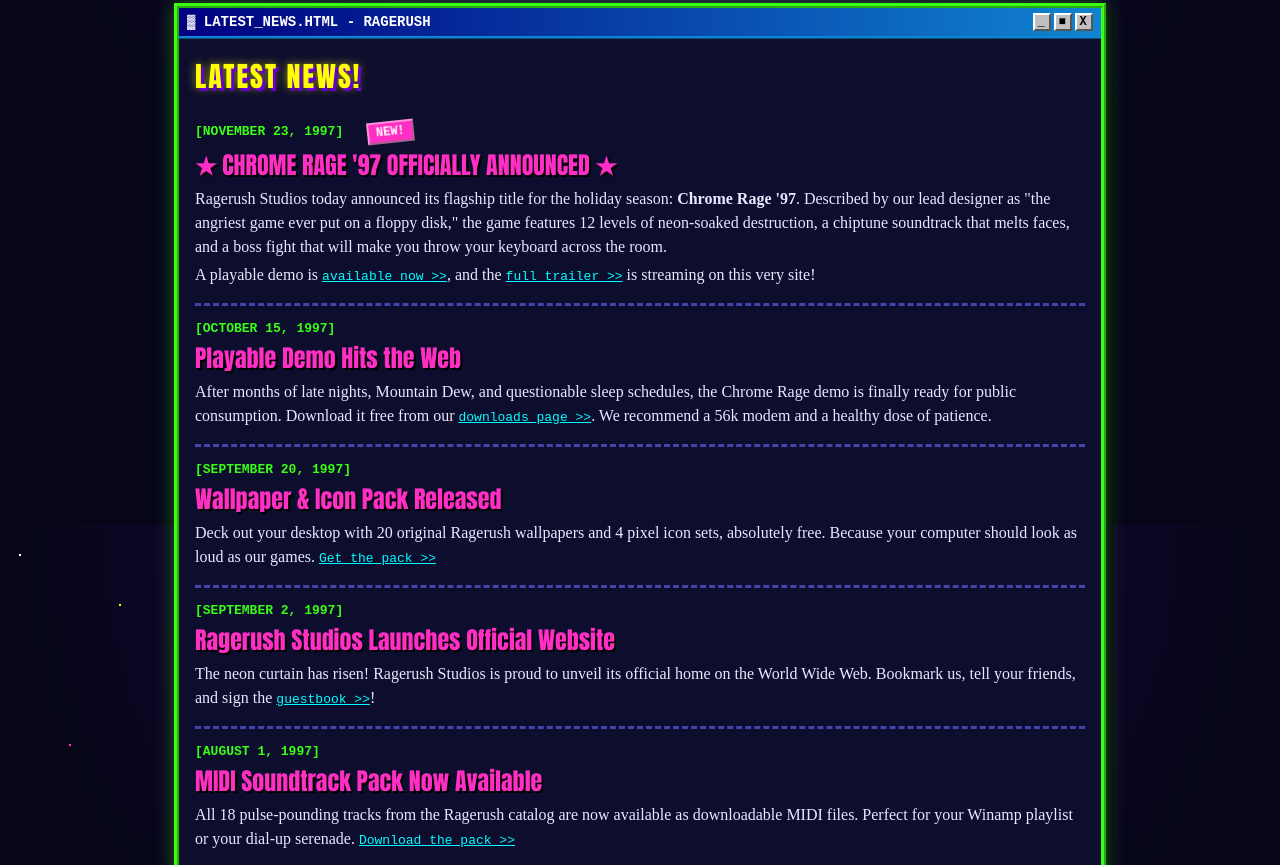
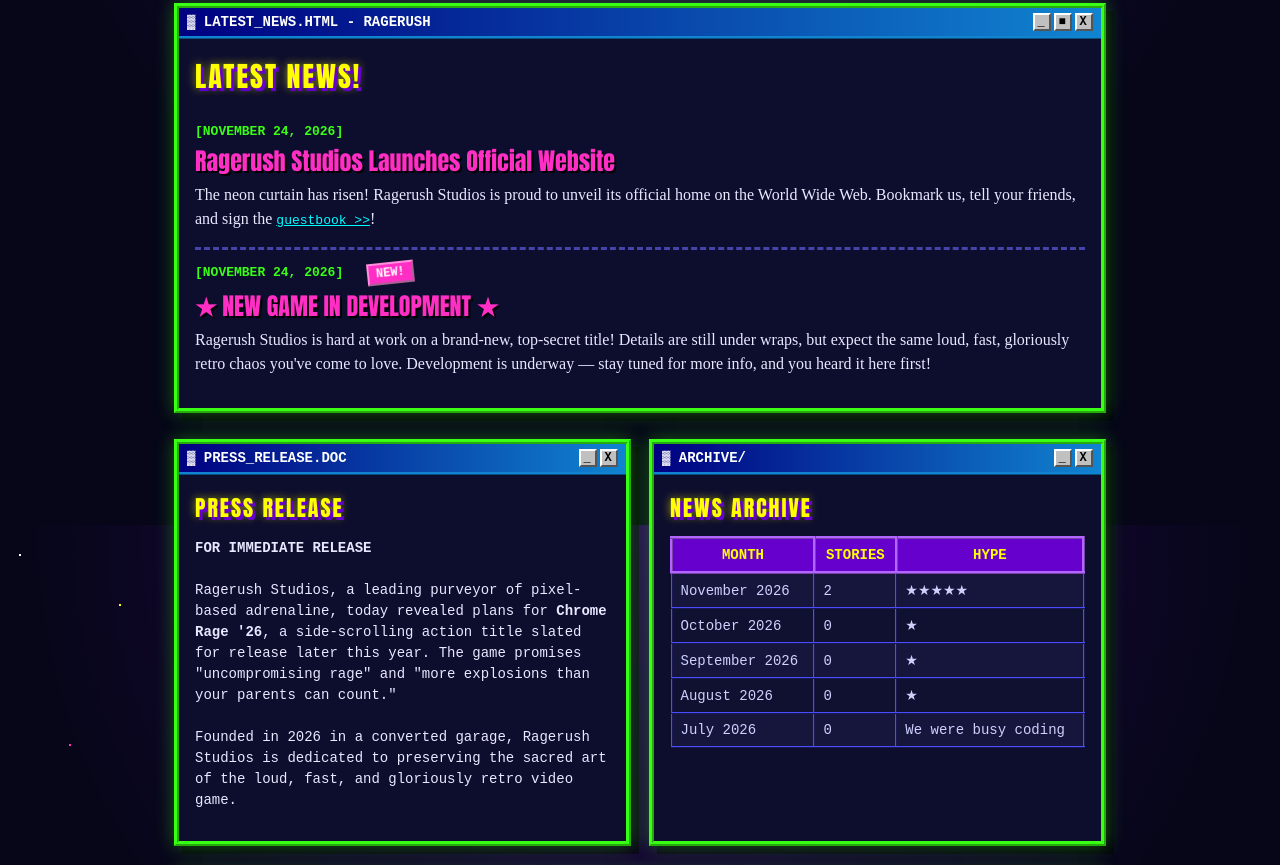
Before and after one commit to kiwkiw788/ragerush, a plain HTML site: page news.html in a window 1280 px wide. Shown: the part 275-1140 px from the top of the page. Drawn offline with Linux system fonts and the light colour scheme.

Commit message:
Add files via upload

```diff
--- a/js/main.js
+++ b/js/main.js
@@ -56,7 +56,7 @@
     var progressEl = player.querySelector(".progress-fill");
     var frames = [
       "RAGERUSH PRESENTS...",
-      "THE YEAR IS 1997...",
+      "THE YEAR IS 2026...",
       "THE ARCADE IS UNDER ATTACK!",
       "SUIT UP. POWER UP. RAGE ON!",
       "RAGERUSH - COMING SOON!"
@@ -126,7 +126,7 @@
           if (pct >= 100) {
             pct = 100;
             clearInterval(iv);
-            if (status) status.textContent = "DOWNLOAD COMPLETE! (just kidding - it's 1997, dial-up!)";
+            if (status) status.textContent = "DOWNLOAD COMPLETE! (just kidding - it's all simulated!)";
           } else {
             if (status) status.textContent = "DOWNLOADING... " + pct + "%";
           }
--- a/news.html
+++ b/news.html
@@ -40,44 +40,7 @@
         <h2 class="section-title">Latest News!</h2>
 
         <div class="news-item">
-          <span class="news-date">[NOVEMBER 23, 1997] &nbsp; <span class="new-badge">NEW!</span></span>
-          <h3>&#9733; CHROME RAGE '97 OFFICIALLY ANNOUNCED &#9733;</h3>
-          <p>
-            Ragerush Studios today announced its flagship title for the holiday season:
-            <b>Chrome Rage '97</b>. Described by our lead designer as "the angriest game
-            ever put on a floppy disk," the game features 12 levels of neon-soaked
-            destruction, a chiptune soundtrack that melts faces, and a boss fight
-            that will make you throw your keyboard across the room.
-          </p>
-          <p>
-            A playable demo is <a href="download.html" class="read-more">available now &gt;&gt;</a>,
-            and the <a href="trailer.html" class="read-more">full trailer &gt;&gt;</a> is streaming on this very site!
-          </p>
-        </div>
-
-        <div class="news-item">
-          <span class="news-date">[OCTOBER 15, 1997]</span>
-          <h3>Playable Demo Hits the Web</h3>
-          <p>
-            After months of late nights, Mountain Dew, and questionable sleep schedules,
-            the Chrome Rage demo is finally ready for public consumption. Download it
-            free from our <a href="download.html" class="read-more">downloads page &gt;&gt;</a>.
-            We recommend a 56k modem and a healthy dose of patience.
-          </p>
-        </div>
-
-        <div class="news-item">
-          <span class="news-date">[SEPTEMBER 20, 1997]</span>
-          <h3>Wallpaper &amp; Icon Pack Released</h3>
-          <p>
-            Deck out your desktop with 20 original Ragerush wallpapers and 4 pixel icon
-            sets, absolutely free. Because your computer should look as loud as our games.
-            <a href="download.html" class="read-more">Get the pack &gt;&gt;</a>
-          </p>
-        </div>
-
-        <div class="news-item">
-          <span class="news-date">[SEPTEMBER 2, 1997]</span>
+          <span class="news-date">[NOVEMBER 24, 2026]</span>
           <h3>Ragerush Studios Launches Official Website</h3>
           <p>
             The neon curtain has risen! Ragerush Studios is proud to unveil its official
@@ -87,12 +50,13 @@
         </div>
 
         <div class="news-item">
-          <span class="news-date">[AUGUST 1, 1997]</span>
-          <h3>MIDI Soundtrack Pack Now Available</h3>
+          <span class="news-date">[NOVEMBER 24, 2026] &nbsp; <span class="new-badge">NEW!</span></span>
+          <h3>&#9733; NEW GAME IN DEVELOPMENT &#9733;</h3>
           <p>
-            All 18 pulse-pounding tracks from the Ragerush catalog are now available as
-            downloadable MIDI files. Perfect for your Winamp playlist or your dial-up
-            serenade. <a href="download.html" class="read-more">Download the pack &gt;&gt;</a>
+            Ragerush Studios is hard at work on a brand-new, top-secret title! Details
+            are still under wraps, but expect the same loud, fast, gloriously retro
+            chaos you've come to love. Development is underway — stay tuned for more
+            info, and you heard it here first!
           </p>
         </div>
 
@@ -112,10 +76,10 @@
           <p style="font-size:14px; font-family:'Courier New',monospace;">
             <b>FOR IMMEDIATE RELEASE</b><br><br>
             Ragerush Studios, a leading purveyor of pixel-based adrenaline, today
-            revealed plans for <b>Chrome Rage '97</b>, a side-scrolling action title
+            revealed plans for <b>Chrome Rage '26</b>, a side-scrolling action title
             slated for release later this year. The game promises "uncompromising
             rage" and "more explosions than your parents can count."<br><br>
-            Founded in 1997 in a converted garage, Ragerush Studios is dedicated to
+            Founded in 2026 in a converted garage, Ragerush Studios is dedicated to
             preserving the sacred art of the loud, fast, and gloriously retro video game.
           </p>
         </div>
@@ -131,11 +95,11 @@
           <h2 class="section-title" style="font-size:22px;">News Archive</h2>
           <table class="data-table">
             <tr><th>MONTH</th><th>STORIES</th><th>HYPE</th></tr>
-            <tr><td>November 1997</td><td>3</td><td>&#9733;&#9733;&#9733;&#9733;&#9733;</td></tr>
-            <tr><td>October 1997</td><td>2</td><td>&#9733;&#9733;&#9733;&#9733;</td></tr>
-            <tr><td>September 1997</td><td>4</td><td>&#9733;&#9733;&#9733;&#9733;&#9733;</td></tr>
-            <tr><td>August 1997</td><td>1</td><td>&#9733;&#9733;&#9733;</td></tr>
-            <tr><td>July 1997</td><td>0</td><td>We were busy coding</td></tr>
+            <tr><td>November 2026</td><td>2</td><td>&#9733;&#9733;&#9733;&#9733;&#9733;</td></tr>
+            <tr><td>October 2026</td><td>0</td><td>&#9733;</td></tr>
+            <tr><td>September 2026</td><td>0</td><td>&#9733;</td></tr>
+            <tr><td>August 2026</td><td>0</td><td>&#9733;</td></tr>
+            <tr><td>July 2026</td><td>0</td><td>We were busy coding</td></tr>
           </table>
         </div>
       </section>
@@ -165,7 +129,7 @@
   </main>
 
   <footer class="site-footer">
-    <p>&copy; 1997 Ragerush Studios. All Rights Reserved. | <a href="index.html">Home</a> | <a href="download.html">Download</a> | <a href="news.html">News</a> | <a href="trailer.html">Trailer</a></p>
+    <p>&copy; 2026 Ragerush Studios. All Rights Reserved. | <a href="index.html">Home</a> | <a href="download.html">Download</a> | <a href="news.html">News</a> | <a href="trailer.html">Trailer</a></p>
     <p>&#9835; Best experienced at 800x600 with Netscape Navigator 4.0 &#9835;</p>
   </footer>
 
```
Also changed, not shown: download.html (+7 -7 lines), index.html (+15 -29 lines), trailer.html (+7 -7 lines), ITCH_DESCRIPTION.txt (added), 1 other file.
